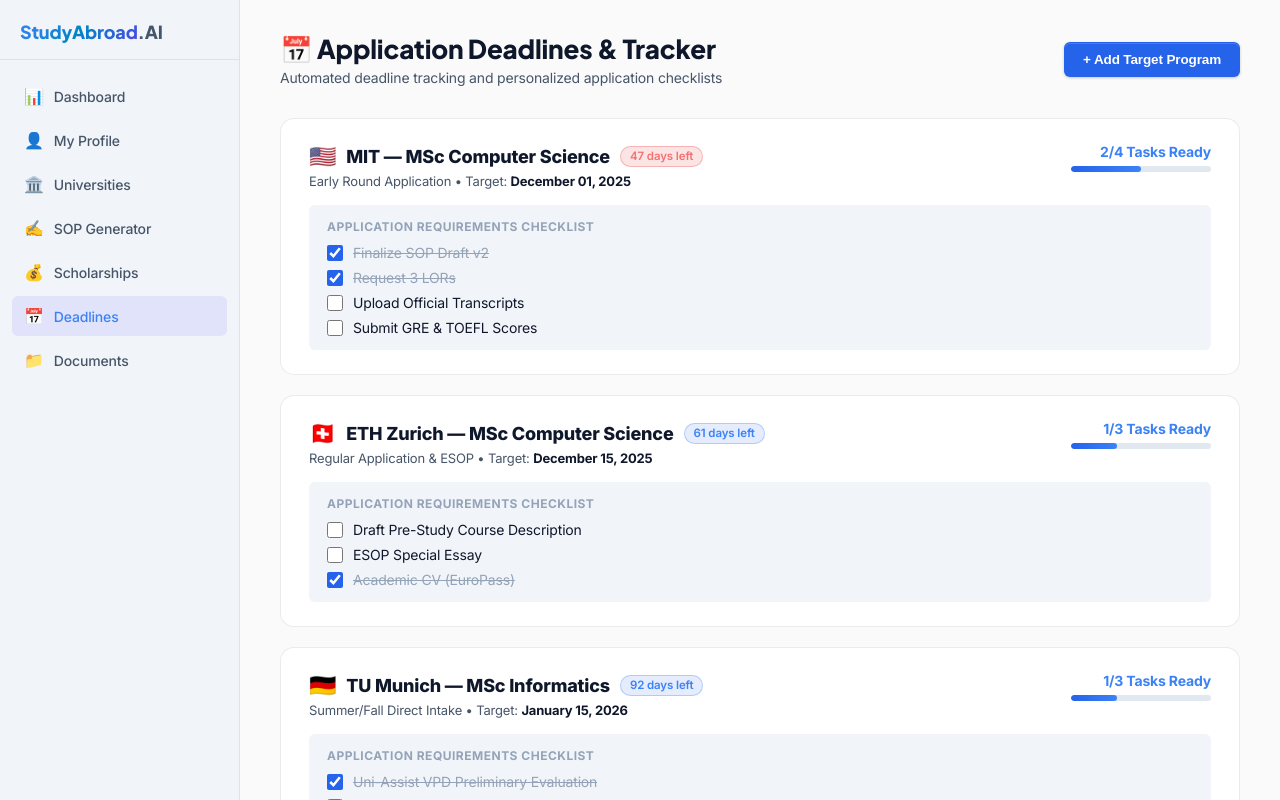
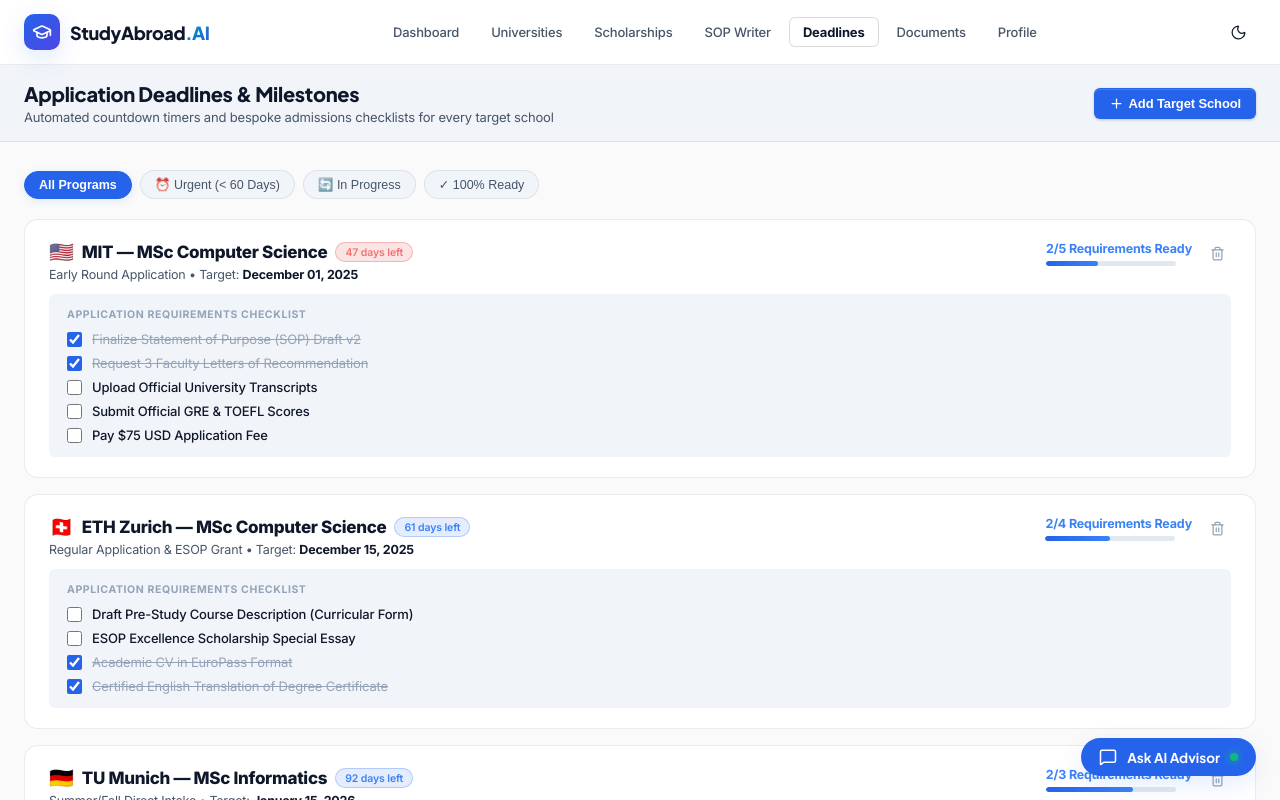
Before and after one commit to Ratul-NotFound/StudyAbroad.AI, a Next.js app in the folder studyabroad_ai/frontend/: page /dashboard/deadlines in a window 1280 px wide. Shown: the top 800 px of the page. Built offline with nearby package versions, Linux system fonts and the light colour scheme.

Commit message:
feat(deadlines): create application deadlines radar with per-school checklist task manager and localStorage sync

```diff
--- a/studyabroad_ai/frontend/app/dashboard/deadlines/page.tsx
+++ b/studyabroad_ai/frontend/app/dashboard/deadlines/page.tsx
@@ -1,19 +1,27 @@
 "use client";
-import { useState } from "react";
+import React, { useState, useEffect } from "react";
 import Link from "next/link";
-import { usePathname } from "next/navigation";
+import { DashboardLayout } from "../../../components/DashboardLayout";
+import { motion, AnimatePresence } from "framer-motion";
+import {
+  Calendar, CheckCircle2, Clock, Plus, Trash2,
+  AlertCircle, X, CheckSquare, Sparkles
+} from "lucide-react";
+import { getStoredMatches } from "../../../lib/store";
 
-const SIDEBAR_ITEMS = [
-  { href: "/dashboard", icon: "📊", label: "Dashboard" },
-  { href: "/profile", icon: "👤", label: "My Profile" },
-  { href: "/universities", icon: "🏛️", label: "Universities" },
-  { href: "/sop", icon: "✍️", label: "SOP Generator" },
-  { href: "/dashboard/scholarships", icon: "💰", label: "Scholarships" },
-  { href: "/dashboard/deadlines", icon: "📅", label: "Deadlines" },
-  { href: "/dashboard/documents", icon: "📁", label: "Documents" },
-];
+interface DeadlineItem {
+  id: number;
+  target: string;
+  type: string;
+  country: string;
+  flag: string;
+  deadline: string;
+  daysLeft: number;
+  status: "Urgent" | "In Progress" | "Upcoming";
+  checklist: { task: string; done: boolean }[];
+}
 
-const DEADLINES_DATA = [
+const INITIAL_DEADLINES: DeadlineItem[] = [
   {
     id: 1,
     target: "MIT — MSc Computer Science",
@@ -24,25 +32,27 @@
     daysLeft: 47,
     status: "Urgent",
     checklist: [
-      { task: "Finalize SOP Draft v2", done: true },
-      { task: "Request 3 LORs", done: true },
-      { task: "Upload Official Transcripts", done: false },
-      { task: "Submit GRE & TOEFL Scores", done: false },
+      { task: "Finalize Statement of Purpose (SOP) Draft v2", done: true },
+      { task: "Request 3 Faculty Letters of Recommendation", done: true },
+      { task: "Upload Official University Transcripts", done: false },
+      { task: "Submit Official GRE & TOEFL Scores", done: false },
+      { task: "Pay $75 USD Application Fee", done: false },
     ],
   },
   {
     id: 2,
     target: "ETH Zurich — MSc Computer Science",
-    type: "Regular Application & ESOP",
+    type: "Regular Application & ESOP Grant",
     country: "Switzerland",
     flag: "🇨🇭",
     deadline: "December 15, 2025",
     daysLeft: 61,
     status: "In Progress",
     checklist: [
-      { task: "Draft Pre-Study Course Description", done: false },
-      { task: "ESOP Special Essay", done: false },
-      { task: "Academic CV (EuroPass)", done: true },
+      { task: "Draft Pre-Study Course Description (Curricular Form)", done: false },
+      { task: "ESOP Excellence Scholarship Special Essay", done: false },
+      { task: "Academic CV in EuroPass Format", done: true },
+      { task: "Certified English Translation of Degree Certificate", done: true },
     ],
   },
   {
@@ -55,147 +65,389 @@
     daysLeft: 92,
     status: "Upcoming",
     checklist: [
-      { task: "Uni-Assist VPD Preliminary Evaluation", done: true },
-      { task: "Curricular Analysis Form", done: false },
-      { task: "Certified German Translations", done: false },
+      { task: "Uni-Assist VPD Preliminary Review Documentation", done: true },
+      { task: "Complete TUM Curricular Analysis Form", done: false },
+      { task: "Submit Proof of English Language Proficiency", done: true },
     ],
   },
   {
     id: 4,
     target: "NUS Singapore — MSc Computing",
-    type: "Round 1 Priority",
+    type: "Round 1 Priority Admissions",
     country: "Singapore",
     flag: "🇸🇬",
     deadline: "January 31, 2026",
     daysLeft: 108,
     status: "Upcoming",
     checklist: [
-      { task: "Financial Proof & Bank Statements", done: false },
-      { task: "Online Portal Form Submission", done: false },
+      { task: "Financial Proof & Bank Solvency Statement", done: false },
+      { task: "Online Portal Form Submission & Identity Verification", done: false },
     ],
   },
 ];
 
 export default function DeadlinesPage() {
-  const pathname = usePathname();
-  const [items, setItems] = useState(DEADLINES_DATA);
+  const [items, setItems] = useState<DeadlineItem[]>(INITIAL_DEADLINES);
+  const [filterStatus, setFilterStatus] = useState<string>("All");
+  const [isModalOpen, setIsModalOpen] = useState(false);
+  const [toastMessage, setToastMessage] = useState("");
+
+  const [newTarget, setNewTarget] = useState("");
+  const [newCountry, setNewCountry] = useState("USA");
+  const [newType, setNewType] = useState("Regular Application");
+  const [newDeadline, setNewDeadline] = useState("2026-02-01");
+
+  useEffect(() => {
+    try {
+      const raw = localStorage.getItem("studyabroad_deadlines");
+      if (raw) {
+        const stored = JSON.parse(raw);
+        if (Array.isArray(stored) && stored.length > 0) {
+          const storedIds = new Set(stored.map((s: any) => s.id));
+          const defaults = INITIAL_DEADLINES.filter((d) => !storedIds.has(d.id));
+          setItems([...stored, ...defaults]);
+        }
+      }
+    } catch {}
+  }, []);
+
+  const syncStorage = (newItems: DeadlineItem[]) => {
+    try {
+      localStorage.setItem("studyabroad_deadlines", JSON.stringify(newItems));
+    } catch {}
+  };
+
+  const showToast = (msg: string) => {
+    setToastMessage(msg);
+    setTimeout(() => setToastMessage(""), 3000);
+  };
 
   const toggleTask = (itemId: number, taskIdx: number) => {
-    setItems((prev) =>
-      prev.map((item) => {
+    setItems((prev) => {
+      const updated = prev.map((item) => {
         if (item.id !== itemId) return item;
         const newChecklist = [...item.checklist];
         newChecklist[taskIdx].done = !newChecklist[taskIdx].done;
         return { ...item, checklist: newChecklist };
-      })
-    );
+      });
+      syncStorage(updated);
+      return updated;
+    });
   };
 
+  const handleAddProgram = (e: React.FormEvent) => {
+    e.preventDefault();
+    if (!newTarget.trim()) return;
+
+    const flagMap: Record<string, string> = {
+      USA: "🇺🇸",
+      UK: "🇬🇧",
+      Germany: "🇩🇪",
+      Switzerland: "🇨🇭",
+      Singapore: "🇸🇬",
+      Canada: "🇨🇦",
+      Australia: "🇦🇺",
+      Netherlands: "🇳🇱",
+    };
+
+    const newItem: DeadlineItem = {
+      id: Date.now(),
+      target: newTarget,
+      type: newType,
+      country: newCountry,
+      flag: flagMap[newCountry] || "🏛️",
+      deadline: newDeadline,
+      daysLeft: Math.max(15, Math.floor((new Date(newDeadline).getTime() - Date.now()) / (1000 * 60 * 60 * 24))),
+      status: "Upcoming",
+      checklist: [
+        { task: "Prepare tailored Statement of Purpose", done: false },
+        { task: "Upload academic transcripts and grading scale", done: false },
+        { task: "Request letters of recommendation", done: false },
+        { task: "Submit official test score reports", done: false },
+      ],
+    };
+
+    const updated = [newItem, ...items];
+    setItems(updated);
+    syncStorage(updated);
+    setIsModalOpen(false);
+    setNewTarget("");
+    showToast(`Added ${newTarget} to your application tracker! 🎯`);
+  };
+
+  const handleDeleteItem = (id: number) => {
+    const updated = items.filter((i) => i.id !== id);
+    setItems(updated);
+    syncStorage(updated);
+    showToast("Program removed from tracker");
+  };
+
+  const filteredItems = items.filter((item) => {
+    if (filterStatus === "All") return true;
+    if (filterStatus === "Urgent") return item.daysLeft <= 60;
+    if (filterStatus === "In Progress") return item.checklist.some((c) => c.done) && !item.checklist.every((c) => c.done);
+    if (filterStatus === "Ready") return item.checklist.every((c) => c.done);
+    return true;
+  });
+
   return (
-    <div style={{ display: "flex", minHeight: "100vh", background: "var(--bg-primary)" }}>
-      {/* ── Sidebar ── */}
-      <aside style={{
-        width: 240, flexShrink: 0,
-        borderRight: "1px solid var(--border)",
-        background: "var(--bg-secondary)",
-        display: "flex", flexDirection: "column",
-        position: "sticky", top: 0, height: "100vh",
-      }}>
-        <div style={{ padding: "20px 20px 16px", borderBottom: "1px solid var(--border)" }}>
-          <Link href="/" style={{ textDecoration: "none" }}>
-            <span style={{ fontFamily: "'Plus Jakarta Sans', sans-serif", fontWeight: 800, fontSize: 18 }}>
-              <span className="gradient-text">StudyAbroad</span>
-              <span style={{ color: "var(--text-secondary)" }}>.AI</span>
-            </span>
-          </Link>
-        </div>
-        <nav style={{ flex: 1, padding: "16px 12px" }}>
-          {SIDEBAR_ITEMS.map((item) => {
-            const isActive = pathname === item.href;
-            return (
-              <Link key={item.href} href={item.href} style={{
-                display: "flex", alignItems: "center", gap: 10, padding: "10px 12px",
-                borderRadius: "var(--radius-sm)", marginBottom: 4, textDecoration: "none",
-                background: isActive ? "rgba(99,102,241,0.12)" : "transparent",
-                color: isActive ? "var(--accent-light)" : "var(--text-secondary)",
-                fontSize: 14, fontWeight: 500, transition: "all 0.15s",
-              }}>
-                <span style={{ fontSize: 16 }}>{item.icon}</span>
-                {item.label}
-              </Link>
-            );
-          })}
-        </nav>
-      </aside>
-
-      {/* ── Main Content ── */}
-      <main style={{ flex: 1, overflowY: "auto", padding: "32px 40px" }}>
-        <div style={{ display: "flex", justifyContent: "space-between", alignItems: "center", marginBottom: 32 }}>
-          <div>
-            <h1 style={{ fontSize: 26, fontWeight: 800, fontFamily: "'Plus Jakarta Sans', sans-serif" }}>📅 Application Deadlines & Tracker</h1>
-            <p style={{ color: "var(--text-secondary)", fontSize: 14, marginTop: 4 }}>
-              Automated deadline tracking and personalized application checklists
-            </p>
-          </div>
-          <button className="btn btn-primary">+ Add Target Program</button>
+    <DashboardLayout
+      title="Application Deadlines & Milestones"
+      subtitle="Automated countdown timers and bespoke admissions checklists for every target school"
+      actionButton={
+        <button
+          onClick={() => setIsModalOpen(true)}
+          className="btn btn-primary btn-sm"
+          style={{ fontWeight: 600, gap: 5, padding: "7px 14px", fontSize: 13 }}
+        >
+          <Plus size={15} />
+          <span>Add Target School</span>
+        </button>
+      }
+    >
+      <div style={{ display: "flex", flexDirection: "column", gap: 20 }}>
+        {/* Filter Pills Strip */}
+        <div style={{ display: "flex", gap: 8, flexWrap: "wrap", alignItems: "center" }}>
+          {["All", "Urgent", "In Progress", "Ready"].map((status) => (
+            <button
+              key={status}
+              onClick={() => setFilterStatus(status)}
+              className={`filter-pill ${filterStatus === status ? "active" : ""}`}
+              style={{ fontSize: 12.5, padding: "6px 14px" }}
+            >
+              {status === "All" && "All Programs"}
+              {status === "Urgent" && "⏰ Urgent (< 60 Days)"}
+              {status === "In Progress" && "🔄 In Progress"}
+              {status === "Ready" && "✓ 100% Ready"}
+            </button>
+          ))}
         </div>
 
-        <div style={{ display: "grid", gap: 20 }}>
-          {items.map((item) => {
+        {/* Existing Deadline Cards with Precision Visual Scaling */}
+        <motion.div layout style={{ display: "grid", gap: 16 }}>
+          <AnimatePresence>
+            {filteredItems.map((item) => {
               const completedCount = item.checklist.filter((c) => c.done).length;
               const progress = Math.round((completedCount / item.checklist.length) * 100);
 
               return (
-              <div key={item.id} className="card" style={{ padding: "24px 28px" }}>
-                <div style={{ display: "flex", justifyContent: "space-between", alignItems: "flex-start", marginBottom: 16 }}>
+                <motion.div
+                  layout
+                  initial={{ opacity: 0, scale: 0.98 }}
+                  animate={{ opacity: 1, scale: 1 }}
+                  exit={{ opacity: 0, scale: 0.98 }}
+                  transition={{ duration: 0.2 }}
+                  whileHover={{ y: -3, scale: 1.005 }}
+                  key={item.id}
+                  className="card card-alive"
+                  style={{ padding: "20px 24px" }}
+                >
+                  <div style={{ display: "flex", justifyContent: "space-between", alignItems: "flex-start", marginBottom: 12, flexWrap: "wrap", gap: 10 }}>
                     <div>
-                    <div style={{ display: "flex", alignItems: "center", gap: 10, marginBottom: 4 }}>
-                      <span style={{ fontSize: 22 }}>{item.flag}</span>
-                      <h3 style={{ fontSize: 18, fontWeight: 800 }}>{item.target}</h3>
-                      <span className={`badge ${item.daysLeft <= 50 ? "badge-danger" : "badge-accent"}`}>
+                      <div style={{ display: "flex", alignItems: "center", gap: 8, marginBottom: 3, flexWrap: "wrap" }}>
+                        <span style={{ fontSize: 20 }}>{item.flag}</span>
+                        <h3 style={{ fontSize: 17, fontWeight: 800, color: "var(--text-primary)", margin: 0, letterSpacing: "-0.3px" }}>
+                          {item.target}
+                        </h3>
+                        <span className={`badge ${item.daysLeft <= 50 ? "badge-danger" : "badge-accent"}`} style={{ fontSize: 10.5, whiteSpace: "nowrap" }}>
                           {item.daysLeft} days left
                         </span>
                       </div>
-                    <div style={{ fontSize: 13, color: "var(--text-secondary)" }}>
+                      <div style={{ fontSize: 12.5, color: "var(--text-secondary)" }}>
                         {item.type} • Target: <strong style={{ color: "var(--text-primary)" }}>{item.deadline}</strong>
                       </div>
                     </div>
+
+                    <div style={{ display: "flex", alignItems: "center", gap: 12 }}>
                       <div style={{ textAlign: "right" }}>
-                    <div style={{ fontSize: 14, fontWeight: 700, color: "var(--accent-light)" }}>
-                      {completedCount}/{item.checklist.length} Tasks Ready
+                        <div style={{ fontSize: 12.5, fontWeight: 700, color: progress === 100 ? "#10b981" : "var(--accent-light)" }}>
+                          {completedCount}/{item.checklist.length} Requirements Ready
                         </div>
-                    <div className="progress" style={{ width: 140, marginTop: 6 }}>
-                      <div className="progress-bar progress-accent" style={{ width: `${progress}%` }} />
+                        <div className="progress" style={{ width: 130, marginTop: 5, height: 5 }}>
+                          <div
+                            className="progress-bar progress-accent"
+                            style={{
+                              width: `${progress}%`,
+                              background: progress === 100 ? "#10b981" : undefined,
+                            }}
+                          />
                         </div>
+                      </div>
+                      <button
+                        onClick={() => handleDeleteItem(item.id)}
+                        className="btn btn-ghost btn-sm"
+                        style={{ color: "var(--text-muted)", padding: "5px" }}
+                        title="Remove"
+                      >
+                        <Trash2 size={15} />
+                      </button>
                     </div>
                   </div>
 
-                {/* Checklist */}
-                <div style={{ background: "var(--bg-secondary)", borderRadius: "var(--radius-sm)", padding: "14px 18px", marginTop: 12 }}>
-                  <div style={{ fontSize: 12, fontWeight: 700, textTransform: "uppercase", letterSpacing: 0.5, color: "var(--text-muted)", marginBottom: 10 }}>
+                  {/* Application Checklist Container */}
+                  <div style={{ background: "var(--bg-secondary)", borderRadius: "var(--radius-sm)", padding: "14px 18px", marginTop: 8 }}>
+                    <div style={{ fontSize: 10.5, fontWeight: 700, textTransform: "uppercase", letterSpacing: 0.6, color: "var(--text-muted)", marginBottom: 10 }}>
                       Application Requirements Checklist
                     </div>
                     <div style={{ display: "grid", gap: 8 }}>
                       {item.checklist.map((task, idx) => (
-                      <label key={task.task} style={{ display: "flex", alignItems: "center", gap: 10, cursor: "pointer", fontSize: 14 }}>
+                        <label
+                          key={task.task}
+                          style={{
+                            display: "flex",
+                            alignItems: "center",
+                            gap: 10,
+                            cursor: "pointer",
+                            fontSize: 13,
+                            userSelect: "none",
+                          }}
+                        >
                           <input
                             type="checkbox"
                             checked={task.done}
                             onChange={() => toggleTask(item.id, idx)}
-                          style={{ accentColor: "var(--accent)", width: 16, height: 16 }}
+                            style={{
+                              accentColor: "var(--accent)",
+                              width: 15,
+                              height: 15,
+                              cursor: "pointer",
+                            }}
                           />
-                        <span style={{ textDecoration: task.done ? "line-through" : "none", color: task.done ? "var(--text-muted)" : "var(--text-primary)" }}>
+                          <span
+                            style={{
+                              textDecoration: task.done ? "line-through" : "none",
+                              color: task.done ? "var(--text-muted)" : "var(--text-primary)",
+                              fontWeight: task.done ? 400 : 500,
+                            }}
+                          >
                             {task.task}
                           </span>
                         </label>
                       ))}
                     </div>
                   </div>
-              </div>
+                </motion.div>
               );
             })}
+          </AnimatePresence>
+        </motion.div>
       </div>
-      </main>
+
+      {/* ── Add Target School Modal ── */}
+      {isModalOpen && (
+        <div className="modal-overlay" onClick={() => setIsModalOpen(false)}>
+          <div
+            className="modal-card"
+            style={{ width: "100%", maxWidth: 500, padding: "24px 28px" }}
+            onClick={(e) => e.stopPropagation()}
+          >
+            <div style={{ display: "flex", justifyContent: "space-between", alignItems: "center", marginBottom: 18 }}>
+              <div style={{ display: "flex", alignItems: "center", gap: 7 }}>
+                <Sparkles size={16} color="var(--accent)" />
+                <h3 style={{ fontSize: 17, fontWeight: 800, margin: 0 }}>Add Application Target</h3>
               </div>
+              <button
+                onClick={() => setIsModalOpen(false)}
+                style={{ background: "none", border: "none", color: "var(--text-secondary)", cursor: "pointer", padding: 4 }}
+              >
+                <X size={16} />
+              </button>
+            </div>
+
+            <form onSubmit={handleAddProgram} style={{ display: "grid", gap: 14 }}>
+              <div>
+                <label style={{ display: "block", fontSize: 11.5, fontWeight: 700, marginBottom: 5, color: "var(--text-secondary)", textTransform: "uppercase" }}>
+                  University & Degree Program
+                </label>
+                <input
+                  className="input"
+                  placeholder="e.g. Stanford University — MSc Computer Science"
+                  value={newTarget}
+                  onChange={(e) => setNewTarget(e.target.value)}
+                  required
+                />
+              </div>
+
+              <div style={{ display: "grid", gridTemplateColumns: "1fr 1fr", gap: 12 }}>
+                <div>
+                  <label style={{ display: "block", fontSize: 11.5, fontWeight: 700, marginBottom: 5, color: "var(--text-secondary)", textTransform: "uppercase" }}>
+                    Destination Country
+                  </label>
+                  <select
+                    className="input"
+                    value={newCountry}
+                    onChange={(e) => setNewCountry(e.target.value)}
+                  >
+                    <option value="USA">USA 🇺🇸</option>
+                    <option value="UK">UK 🇬🇧</option>
+                    <option value="Germany">Germany 🇩🇪</option>
+                    <option value="Switzerland">Switzerland 🇨🇭</option>
+                    <option value="Singapore">Singapore 🇸🇬</option>
+                    <option value="Canada">Canada 🇨🇦</option>
+                    <option value="Australia">Australia 🇦🇺</option>
+                    <option value="Netherlands">Netherlands 🇳🇱</option>
+                  </select>
+                </div>
+
+                <div>
+                  <label style={{ display: "block", fontSize: 11.5, fontWeight: 700, marginBottom: 5, color: "var(--text-secondary)", textTransform: "uppercase" }}>
+                    Application Round
+                  </label>
+                  <select
+                    className="input"
+                    value={newType}
+                    onChange={(e) => setNewType(e.target.value)}
+                  >
+                    <option value="Early Round">Early Round</option>
+                    <option value="Regular Application">Regular Application</option>
+                    <option value="Scholarship Priority">Scholarship Priority</option>
+                    <option value="Rolling Intake">Rolling Intake</option>
+                  </select>
+                </div>
+              </div>
+
+              <div>
+                <label style={{ display: "block", fontSize: 11.5, fontWeight: 700, marginBottom: 5, color: "var(--text-secondary)", textTransform: "uppercase" }}>
+                  Application Deadline Date
+                </label>
+                <input
+                  className="input"
+                  type="date"
+                  value={newDeadline}
+                  onChange={(e) => setNewDeadline(e.target.value)}
+                  required
+                />
+              </div>
+
+              <div style={{ display: "flex", gap: 10, marginTop: 6 }}>
+                <button
+                  type="button"
+                  onClick={() => setIsModalOpen(false)}
+                  className="btn btn-outline"
+                  style={{ flex: 1, justifyContent: "center" }}
+                >
+                  Cancel
+                </button>
+                <button
+                  type="submit"
+                  className="btn btn-primary"
+                  style={{ flex: 1, justifyContent: "center", fontWeight: 700 }}
+                >
+                  Add Target
+                </button>
+              </div>
+            </form>
+          </div>
+        </div>
+      )}
+
+      {/* Toast Notification */}
+      {toastMessage && (
+        <div className="toast-bubble">
+          <CheckCircle2 size={16} color="#10b981" />
+          <span>{toastMessage}</span>
+        </div>
+      )}
+    </DashboardLayout>
   );
 }
```
Lines whose indentation alone changed are shown as unchanged.
